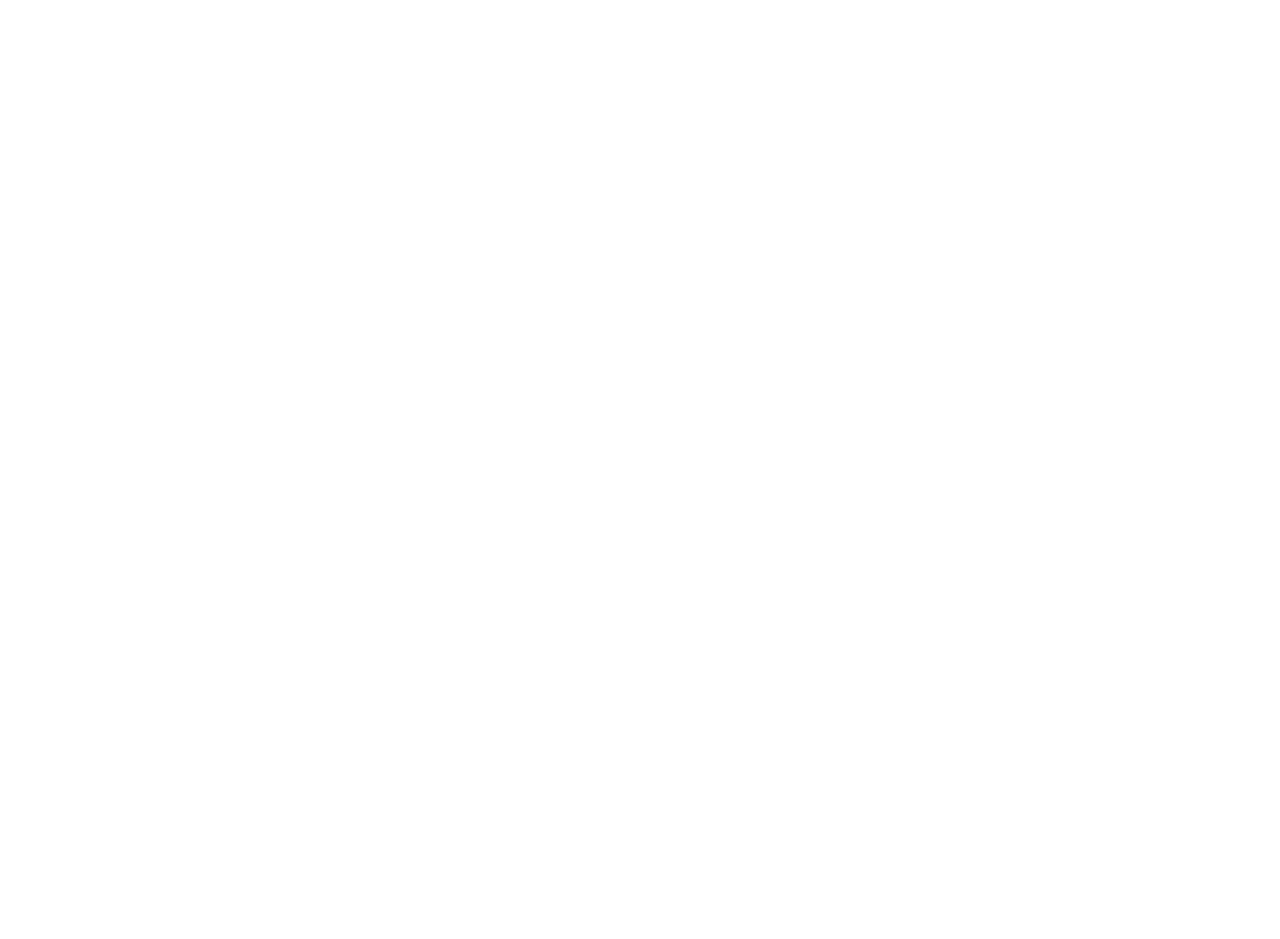
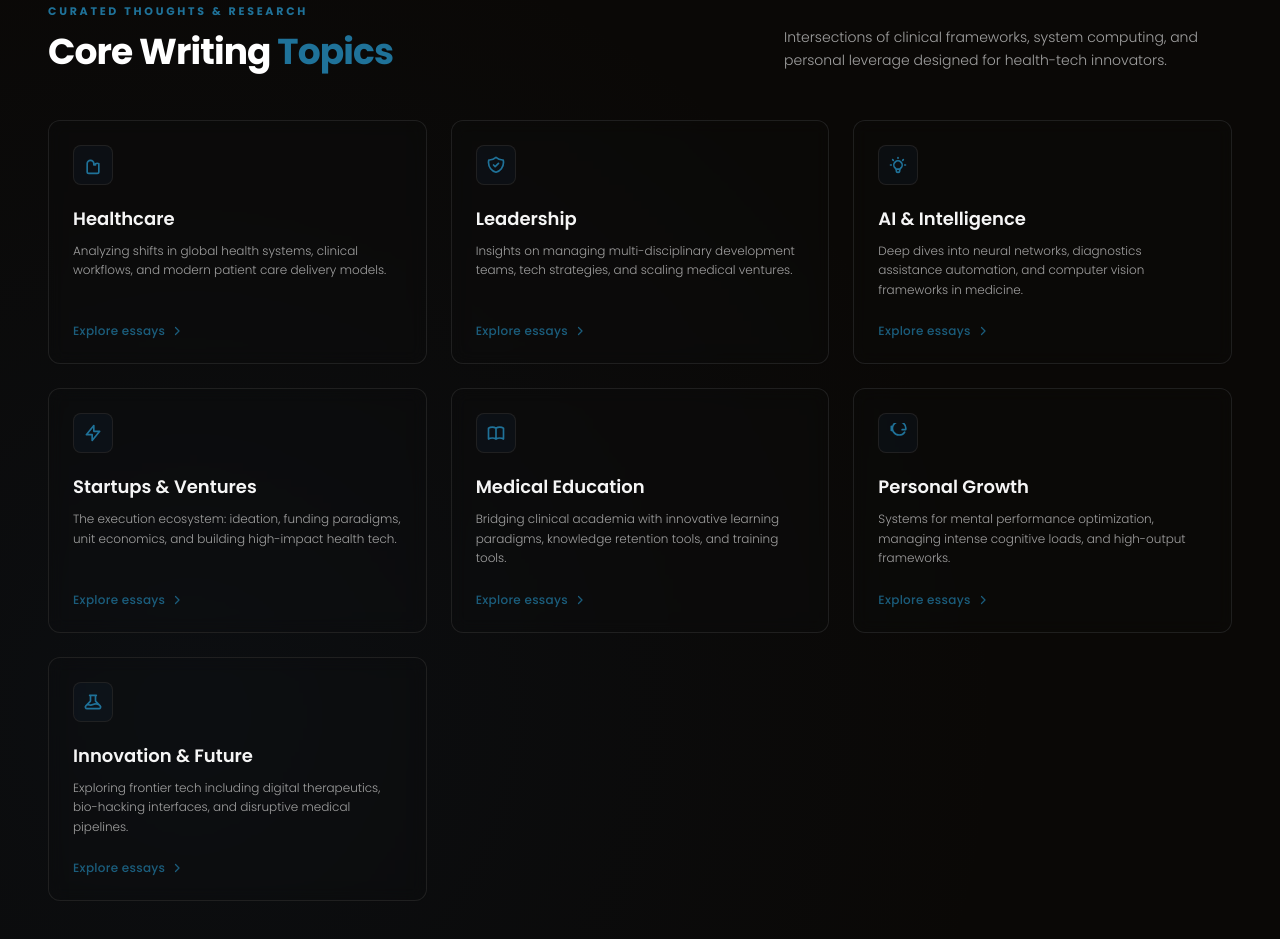
Before and after one commit to nuelfell0ff/cambridge-portfolio, a Next.js app: page / in a window 1280 px wide. Shown: the part 6480-7419 px from the top of the page. Before the commit the page ends 6403 px from the top, so only its background shows below. Built offline with nearby package versions, Linux system fonts and the light colour scheme.

Commit message:
created a blog section!

```diff
--- a/src/app/page.tsx
+++ b/src/app/page.tsx
@@ -7,6 +7,7 @@
 import PhotoGallery from '@/components/PhotoGallery';
 import VisionStatement from '@/components/VisionStatement';
 import MediaPress from '@/components/MediaPress';
+import BlogTopicsSection from '@/components/BlogTopicsSection';
 
 // Define the colors object here so the selection bar or any page-level styles can safely read it!
 const colors = {
@@ -38,6 +39,8 @@
       <VisionStatement />
 
       <MediaPress />
+
+      <BlogTopicsSection />
     </main>
   );
 }
--- /dev/null
+++ b/src/components/BlogTopicsSection.tsx
@@ -0,0 +1,178 @@
+"use client";
+import React, { useEffect } from 'react';
+import { motion, useAnimation, Variants } from 'framer-motion';
+
+const colors = {
+  blue: '#193A60',
+  green: '#1F7299', // Medical blue highlight
+  accentGreen: '#1F7299',
+  textWhite: '#FFFFFF',
+  bgDark: '#0a0806',
+};
+
+// Target content data structure
+const blogTopics = [
+  {
+    title: "Healthcare",
+    description: "Analyzing shifts in global health systems, clinical workflows, and modern patient care delivery models.",
+    icon: "M19 10.5V20a2 2 0 0 1-2 2H7a2 2 0 0 1-2-2v-9.5a4 4 0 0 1 8 0V12h2v-1.5a4 4 0 0 1 4 0Z", // Clinical node representation
+  },
+  {
+    title: "Leadership",
+    description: "Insights on managing multi-disciplinary development teams, tech strategies, and scaling medical ventures.",
+    icon: "M9 12l2 2 4-4m5.618-4.016A11.955 11.955 0 0112 2.944a11.955 11.955 0 01-8.618 3.04A12.02 12.02 0 003 9c0 5.591 3.824 10.29 9 11.622 5.176-1.332 9-6.03 9-11.622 0-1.042-.133-2.052-.382-3.016z",
+  },
+  {
+    title: "AI & Intelligence",
+    description: "Deep dives into neural networks, diagnostics assistance automation, and computer vision frameworks in medicine.",
+    icon: "M9.663 17h4.673M12 3v1m6.364 1.636l-.707.707M21 12h-1M4 12H3m3.343-5.657l-.707-.707m2.828 9.9a5 5 0 117.072 0l-.548.547A3.374 3.374 0 0014 18.469V19a2 2 0 11-4 0v-.531c0-.895-.356-1.754-.988-2.386l-.548-.547z",
+  },
+  {
+    title: "Startups & Ventures",
+    description: "The execution ecosystem: ideation, funding paradigms, unit economics, and building high-impact health tech.",
+    icon: "M13 10V3L4 14h7v7l9-11h-7z",
+  },
+  {
+    title: "Medical Education",
+    description: "Bridging clinical academia with innovative learning paradigms, knowledge retention tools, and training tools.",
+    icon: "M12 6.253v13m0-13C10.832 5.477 9.246 5 7.5 5S4.168 5.477 3 6.253v13C4.168 18.477 5.754 18 7.5 18s3.332.477 4.5 1.253m0-13C13.168 5.477 14.754 5 16.5 5c1.747 0 3.332.477 4.5 1.253v13C19.832 18.477 18.247 18 16.5 18c-1.746 0-3.332.477-4.5 1.253",
+  },
+  {
+    title: "Personal Growth",
+    description: "Systems for mental performance optimization, managing intense cognitive loads, and high-output frameworks.",
+    icon: "M4 4v5h.582m15.356 2A8.001 8.001 0 1121.21 8H17",
+  },
+  {
+    title: "Innovation & Future",
+    description: "Exploring frontier tech including digital therapeutics, bio-hacking interfaces, and disruptive medical pipelines.",
+    icon: "M19.428 15.428a2 2 0 00-1.022-.547l-2.387-.477a6 6 0 00-3.86.517l-.318.158a6 6 0 01-3.86.517L6.05 15.21a2 2 0 00-1.806.547M8 4h8l-1 1v5.172a2 2 0 00.586 1.414l5 5c1.26 1.26.367 3.414-1.415 3.414H4.828c-1.782 0-2.674-2.154-1.414-3.414l5-5A2 2 0 009 10.172V5L8 4z",
+  },
+];
+
+// Staggered layout variants
+const containerVariants: Variants = {
+  hidden: { opacity: 0 },
+  visible: {
+    opacity: 1,
+    transition: { staggerChildren: 0.08, delayChildren: 0.1 }
+  }
+};
+
+const cardVariants: Variants = {
+  hidden: { opacity: 0, y: 25 },
+  visible: {
+    opacity: 1,
+    y: 0,
+    transition: { duration: 0.5, ease: [0.215, 0.61, 0.355, 1] }
+  }
+};
+
+export default function BlogTopicsSection() {
+  const controls = useAnimation();
+
+  useEffect(() => {
+    controls.start("visible");
+  }, [controls]);
+
+  return (
+    <section
+      className="w-full text-white px-6 md:px-12 py-16 md:py-20 relative overflow-hidden"
+      style={{ backgroundColor: colors.bgDark, fontFamily: "'Poppins', sans-serif" }}
+    >
+      {/* Background Subtle Accent Blob */}
+      <div
+        className="absolute inset-0 z-0 pointer-events-none"
+        style={{
+          backgroundImage: `radial-gradient(circle at 15% 75%, ${colors.blue}20 0%, transparent 60%)`
+        }}
+      />
+
+      <div className="max-w-7xl mx-auto w-full z-10 relative">
+
+        {/* Section Heading Area */}
+        <div className="flex flex-col md:flex-row md:items-end justify-between mb-12 gap-4">
+          <div>
+            <span
+              className="text-[11px] font-bold tracking-[0.25em] uppercase mb-3 block"
+              style={{ color: colors.accentGreen }}
+            >
+              Curated Thoughts & Research
+            </span>
+            <h2 className="text-3xl md:text-4xl font-bold tracking-tight">
+              Core Writing <span style={{ color: colors.green }}>Topics</span>
+            </h2>
+          </div>
+          <p className="text-neutral-400 text-sm max-w-md font-light leading-relaxed">
+            Intersections of clinical frameworks, system computing, and personal leverage designed for health-tech innovators.
+          </p>
+        </div>
+
+        {/* Dynamic Responsive Grid */}
+        <motion.div
+          className="grid grid-cols-1 sm:grid-cols-2 lg:grid-cols-3 gap-6"
+          initial="hidden"
+          animate={controls}
+          variants={containerVariants}
+        >
+          {blogTopics.map((topic, idx) => (
+            <motion.div
+              key={idx}
+              variants={cardVariants}
+              whileHover={{ y: -6, transition: { duration: 0.2, ease: "easeOut" } }}
+              className="group relative rounded-xl border border-neutral-800/80 bg-neutral-900/10 backdrop-blur-sm p-6 flex flex-col justify-between transition-colors duration-300 hover:border-neutral-700/80 hover:bg-neutral-900/30 overflow-hidden"
+            >
+              {/* Subtle Linear Hover Glow Border effect */}
+              <div
+                className="absolute inset-0 opacity-0 group-hover:opacity-100 transition-opacity duration-500 pointer-events-none"
+                style={{
+                  backgroundImage: `linear-gradient(135deg, ${colors.green}08 0%, transparent 50%)`
+                }}
+              />
+
+              <div>
+                {/* Icon Wrapper Frame */}
+                <div
+                  className="w-10 h-10 rounded-lg flex items-center justify-center mb-5 border border-neutral-800/80 transition-colors duration-300 group-hover:border-neutral-700"
+                  style={{ backgroundColor: `rgba(25, 58, 96, 0.12)` }}
+                >
+                  <svg
+                    className="w-5 h-5 transition-transform duration-300 group-hover:scale-110"
+                    fill="none"
+                    stroke={colors.accentGreen}
+                    strokeWidth="2"
+                    viewBox="0 0 24 24"
+                  >
+                    <path strokeLinecap="round" strokeLinejoin="round" d={topic.icon} />
+                  </svg>
+                </div>
+
+                {/* Topic Meta Text */}
+                <h3 className="text-lg font-semibold text-neutral-100 mb-2 transition-colors duration-300 group-hover:text-white">
+                  {topic.title}
+                </h3>
+                <p className="text-neutral-400 text-xs font-light leading-relaxed mb-6">
+                  {topic.description}
+                </p>
+              </div>
+
+              {/* Action Vector Indicator */}
+              <div className="flex items-center gap-1.5 text-xs font-medium tracking-wide opacity-80 group-hover:opacity-100 transition-opacity duration-300 cursor-pointer" style={{ color: colors.accentGreen }}>
+                <span>Explore essays</span>
+                <svg
+                  className="w-3 h-3 transform transition-transform duration-300 group-hover:translate-x-1"
+                  fill="none"
+                  stroke="currentColor"
+                  strokeWidth="2.5"
+                  viewBox="0 0 24 24"
+                >
+                  <path strokeLinecap="round" strokeLinejoin="round" d="M9 5l7 7-7 7" />
+                </svg>
+              </div>
+            </motion.div>
+          ))}
+        </motion.div>
+
+      </div>
+    </section>
+  );
+}
```
